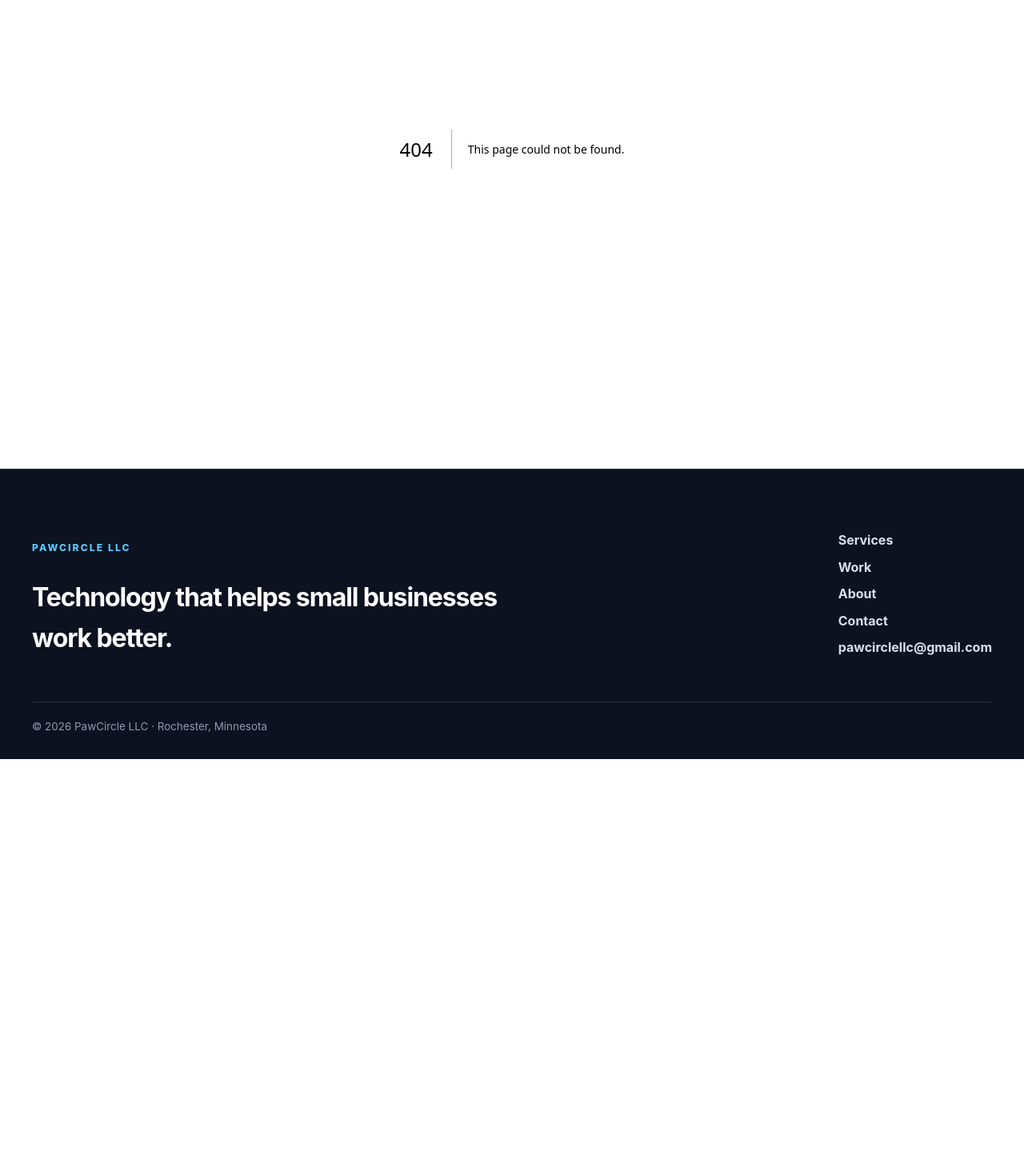
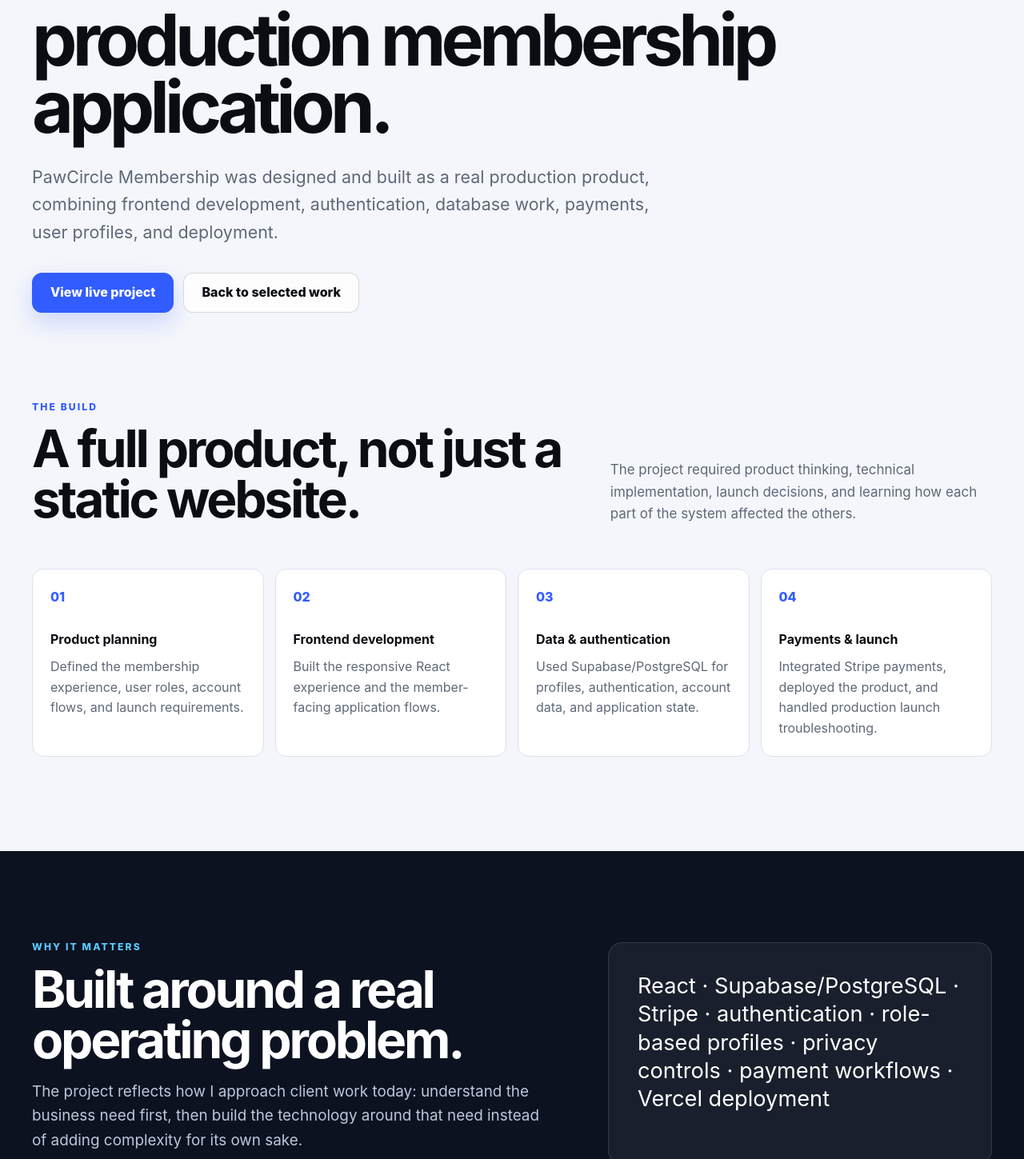
Before and after one commit to reaaland/pawcircle-llc-site, a Next.js app: page /work/pawcircle in a window 1280 px wide. Before the commit this address had no page. Shown: the part 293-1742 px from the top of the page at 80% size. Before the commit the page ends 1242 px from the top, so only its background shows below. Built offline with nearby package versions, Linux system fonts and the light colour scheme.

Commit message:
Add internal PawCircle Membership case study

```diff
--- /dev/null
+++ b/app/work/pawcircle/page.tsx
@@ -0,0 +1,77 @@
+import Link from "next/link";
+import type { Metadata } from "next";
+
+export const metadata: Metadata = { title: "PawCircle Membership Case Study" };
+
+const highlights = [
+  ["01", "Product planning", "Defined the membership experience, user roles, account flows, and launch requirements."],
+  ["02", "Frontend development", "Built the responsive React experience and the member-facing application flows."],
+  ["03", "Data & authentication", "Used Supabase/PostgreSQL for profiles, authentication, account data, and application state."],
+  ["04", "Payments & launch", "Integrated Stripe payments, deployed the product, and handled production launch troubleshooting."],
+] as const;
+
+export default function PawCircleCaseStudyPage() {
+  return (
+    <main>
+      <section className="shell page-shell" style={{ paddingBottom: "54px" }}>
+        <p className="eyebrow">CASE STUDY · PAWCIRCLE MEMBERSHIP</p>
+        <h1>From business idea to a production membership application.</h1>
+        <p className="lede page-lede">
+          PawCircle Membership was designed and built as a real production product, combining frontend development, authentication, database work, payments, user profiles, and deployment.
+        </p>
+        <div className="actions">
+          <a className="button button-dark" href="https://www.pawcirclemembership.com" target="_blank" rel="noreferrer">
+            View live project
+          </a>
+          <Link className="button button-light" href="/work">Back to selected work</Link>
+        </div>
+      </section>
+
+      <section className="section shell" style={{ paddingTop: "54px" }}>
+        <div className="section-heading">
+          <div>
+            <p className="eyebrow">THE BUILD</p>
+            <h2>A full product, not just a static website.</h2>
+          </div>
+          <p>
+            The project required product thinking, technical implementation, launch decisions, and learning how each part of the system affected the others.
+          </p>
+        </div>
+
+        <div className="route-flow">
+          {highlights.map(([number, title, description]) => (
+            <div key={number}>
+              <span>{number}</span>
+              <strong>{title}</strong>
+              <p>{description}</p>
+            </div>
+          ))}
+        </div>
+      </section>
+
+      <section className="split-section">
+        <div className="shell split-grid">
+          <div>
+            <p className="eyebrow">WHY IT MATTERS</p>
+            <h2>Built around a real operating problem.</h2>
+            <p className="lede-small">
+              The project reflects how I approach client work today: understand the business need first, then build the technology around that need instead of adding complexity for its own sake.
+            </p>
+          </div>
+          <div className="quote-card">
+            <p>
+              React · Supabase/PostgreSQL · Stripe · authentication · role-based profiles · privacy controls · payment workflows · Vercel deployment
+            </p>
+          </div>
+        </div>
+      </section>
+
+      <section className="cta shell">
+        <p className="eyebrow">START A PROJECT</p>
+        <h2>Have an idea for a project?</h2>
+        <p>Tell me what you want to build, update, or improve and we can talk through the possibilities.</p>
+        <Link className="button button-dark" href="/contact">Start a conversation</Link>
+      </section>
+    </main>
+  );
+}
```
